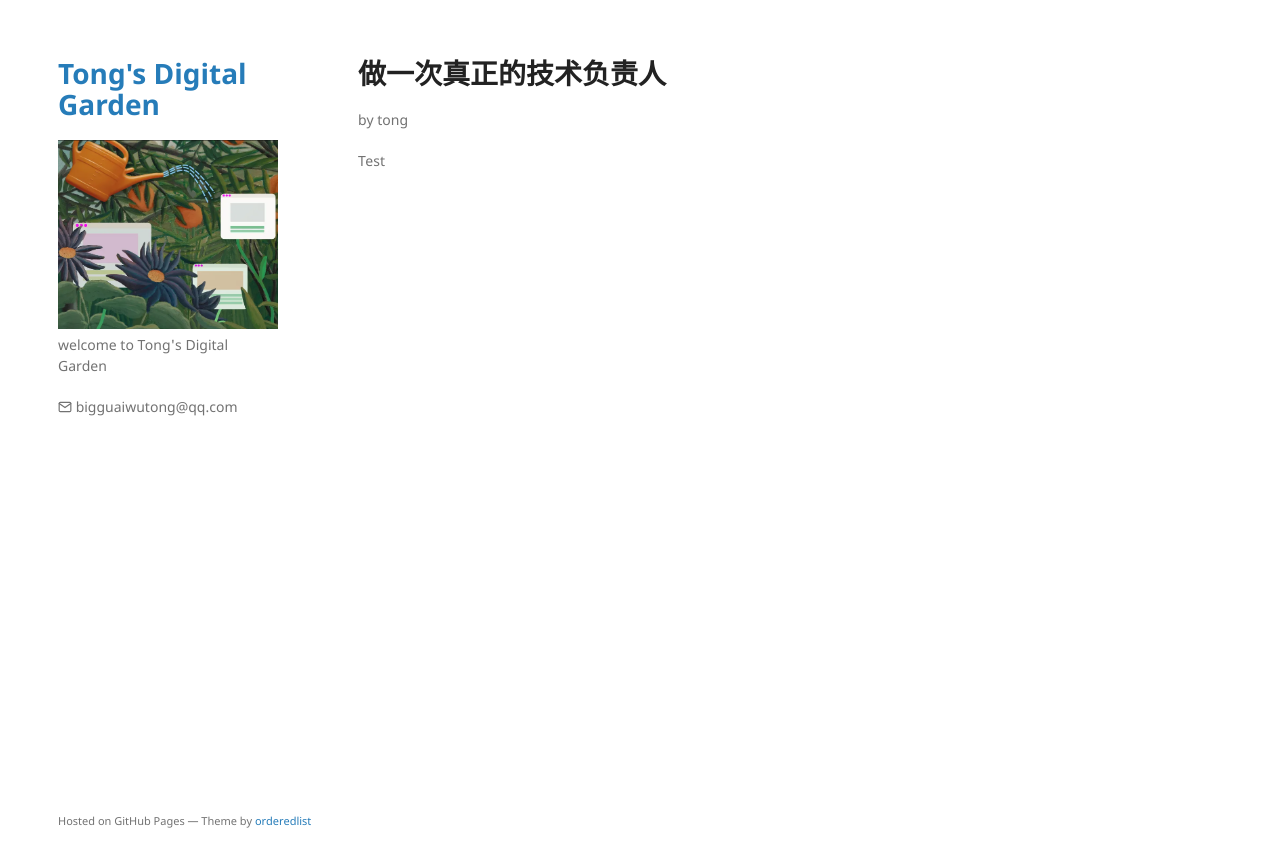
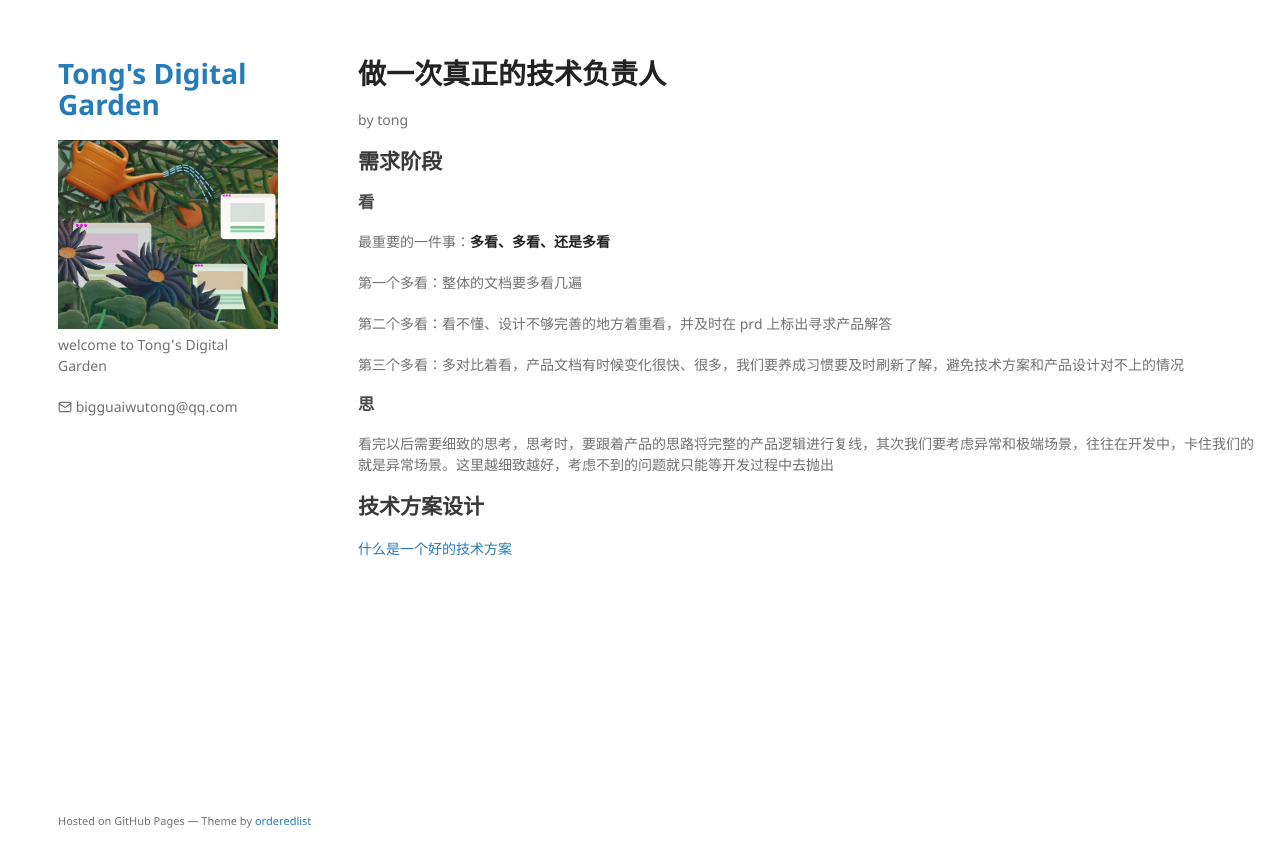
Before and after one commit to TongCodeSpace/TongCodeSpace.github.io, a Jekyll site: the page built from note/复盘/工作/做一次技术负责人.md, in a window 1280 px wide. Shown: the top 867 px of the page. Built offline with Jekyll 4.4.1, drawn with Linux system fonts in a browser that asks for light colours; comment, search, counter and statistics services are not loaded.

Commit message:
vault backup: M .obsidian/workspace.json note/复盘/工作/做一次技术负责人.md

```diff
--- a/note/复盘/工作/做一次技术负责人.md
+++ b/note/复盘/工作/做一次技术负责人.md
@@ -3,4 +3,20 @@ title: 做一次真正的技术负责人
 author: tong
 layout: post
 ---
-Test
+## 需求阶段
+### 看
+最重要的一件事：**多看、多看、还是多看**
+
+第一个多看：整体的文档要多看几遍
+
+第二个多看：看不懂、设计不够完善的地方着重看，并及时在 prd 上标出寻求产品解答
+
+第三个多看：多对比着看，产品文档有时候变化很快、很多，我们要养成习惯要及时刷新了解，避免技术方案和产品设计对不上的情况
+
+### 思
+看完以后需要细致的思考，思考时，要跟着产品的思路将完整的产品逻辑进行复线，其次我们要考虑异常和极端场景，往往在开发中，卡住我们的就是异常场景。这里越细致越好，考虑不到的问题就只能等开发过程中去抛出
+
+
+
+## 技术方案设计
+[什么是一个好的技术方案](../../想法/记录/什么是一个好的技术方案.md)
```
Also changed, not shown: .obsidian/workspace.json.
